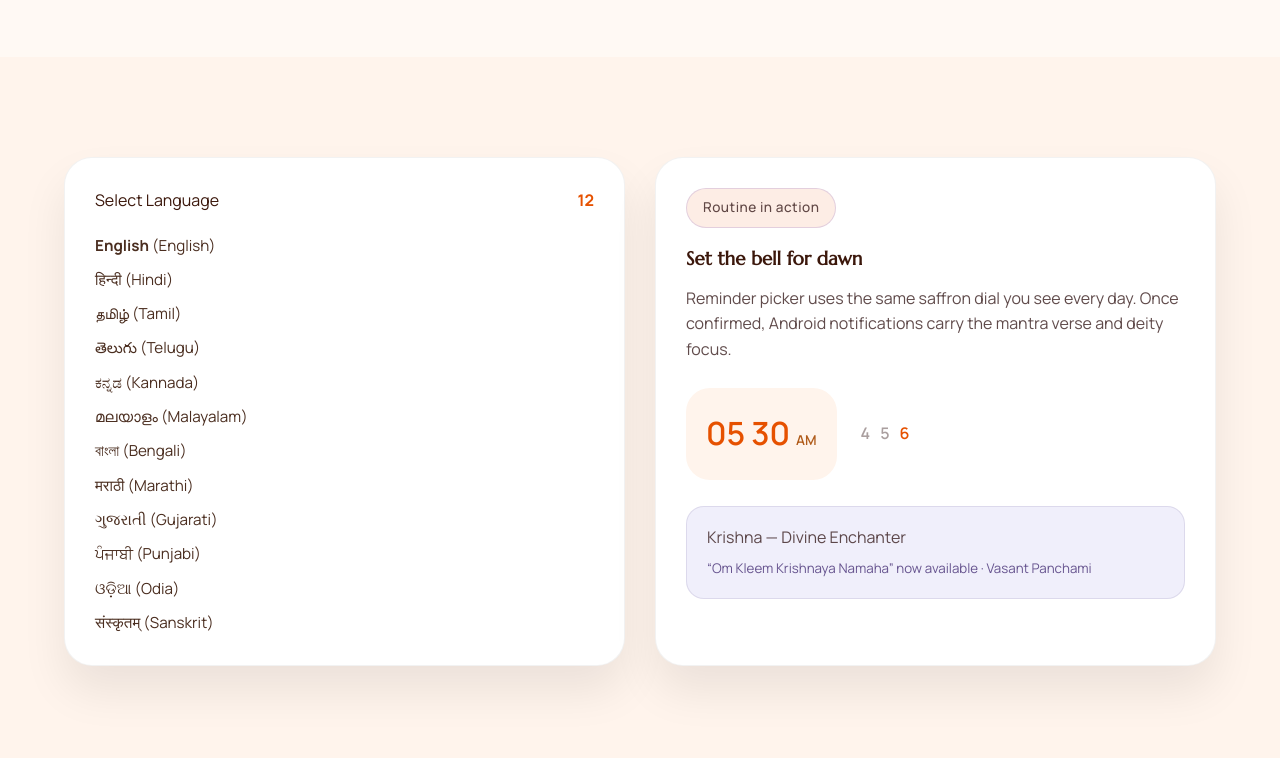
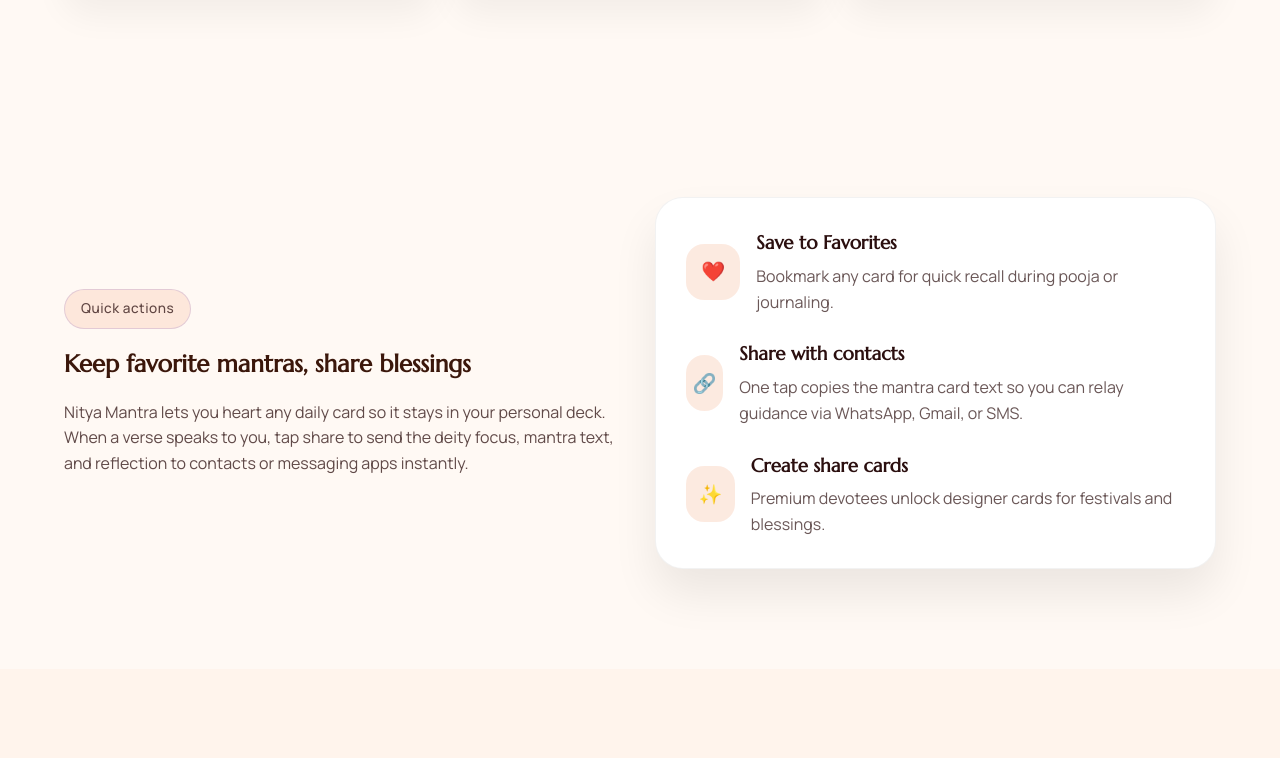
Before and after one commit to Evolved-Tech-Stack/evolved-tech-stack-site, a plain HTML site: page app/nityamantra/index.html in a window 1280 px wide. Shown: the part 1502-2260 px from the top of the page. Drawn offline with Linux system fonts and the light colour scheme.

Commit message:
Add quick actions section showcasing favorites, sharing, and premium card features

```diff
--- a/app/nityamantra/index.html
+++ b/app/nityamantra/index.html
@@ -56,6 +56,7 @@
                         <li>Multi-language Om + Vedic chants</li>
                         <li>Personal routines & sunrise reminders</li>
                         <li>Offline mantra packs, no accounts</li>
+                        <li>Save favorites & share cards with loved ones</li>
                     </ul>
                 </div>
                 <div class="nitya-hero__visual" aria-hidden="true">
@@ -110,6 +111,39 @@
                         <h3>Offline mantra packs</h3>
                         <p>Download Om collections locally so that every chant, story, and reminder works without an account or data connection.</p>
                     </article>
+                </div>
+            </div>
+        </section>
+
+        <section class="nitya-section nitya-actions">
+            <div class="container quick-actions">
+                <div class="quick-copy">
+                    <p class="section-badge">Quick actions</p>
+                    <h2>Keep favorite mantras, share blessings</h2>
+                    <p>Nitya Mantra lets you heart any daily card so it stays in your personal deck. When a verse speaks to you, tap share to send the deity focus, mantra text, and reflection to contacts or messaging apps instantly.</p>
+                </div>
+                <div class="quick-card">
+                    <div class="quick-row">
+                        <div class="quick-icon">❤️</div>
+                        <div>
+                            <h3>Save to Favorites</h3>
+                            <p>Bookmark any card for quick recall during pooja or journaling.</p>
+                        </div>
+                    </div>
+                    <div class="quick-row">
+                        <div class="quick-icon">🔗</div>
+                        <div>
+                            <h3>Share with contacts</h3>
+                            <p>One tap copies the mantra card text so you can relay guidance via WhatsApp, Gmail, or SMS.</p>
+                        </div>
+                    </div>
+                    <div class="quick-row">
+                        <div class="quick-icon">✨</div>
+                        <div>
+                            <h3>Create share cards</h3>
+                            <p>Premium devotees unlock designer cards for festivals and blessings.</p>
+                        </div>
+                    </div>
                 </div>
             </div>
         </section>
--- a/styles.css
+++ b/styles.css
@@ -1064,6 +1064,65 @@
     color: rgba(44, 19, 97, 0.7);
 }
 
+.nitya-actions {
+    background: #fff9f4;
+}
+
+.quick-actions {
+    display: grid;
+    grid-template-columns: repeat(auto-fit, minmax(280px, 1fr));
+    gap: 30px;
+    align-items: center;
+}
+
+.quick-copy h2 {
+    font-family: var(--font-nitya-serif);
+    color: #3b170b;
+    margin-bottom: 16px;
+}
+
+.quick-copy p {
+    color: rgba(43, 15, 15, 0.75);
+}
+
+.quick-card {
+    background: #fff;
+    border-radius: 28px;
+    border: 1px solid rgba(0, 0, 0, 0.05);
+    padding: 30px;
+    box-shadow: 0 25px 45px rgba(0, 0, 0, 0.08);
+    display: flex;
+    flex-direction: column;
+    gap: 24px;
+}
+
+.quick-row {
+    display: flex;
+    gap: 16px;
+    align-items: center;
+}
+
+.quick-icon {
+    width: 56px;
+    height: 56px;
+    border-radius: 18px;
+    background: rgba(230, 81, 0, 0.12);
+    display: flex;
+    align-items: center;
+    justify-content: center;
+    font-size: 1.2rem;
+}
+
+.quick-row h3 {
+    font-family: var(--font-nitya-serif);
+    margin-bottom: 6px;
+}
+
+.quick-row p {
+    color: rgba(43, 15, 15, 0.7);
+    margin: 0;
+}
+
 .nitya-offline {
     background: #260b0b;
     color: #ffe7d6;
```
